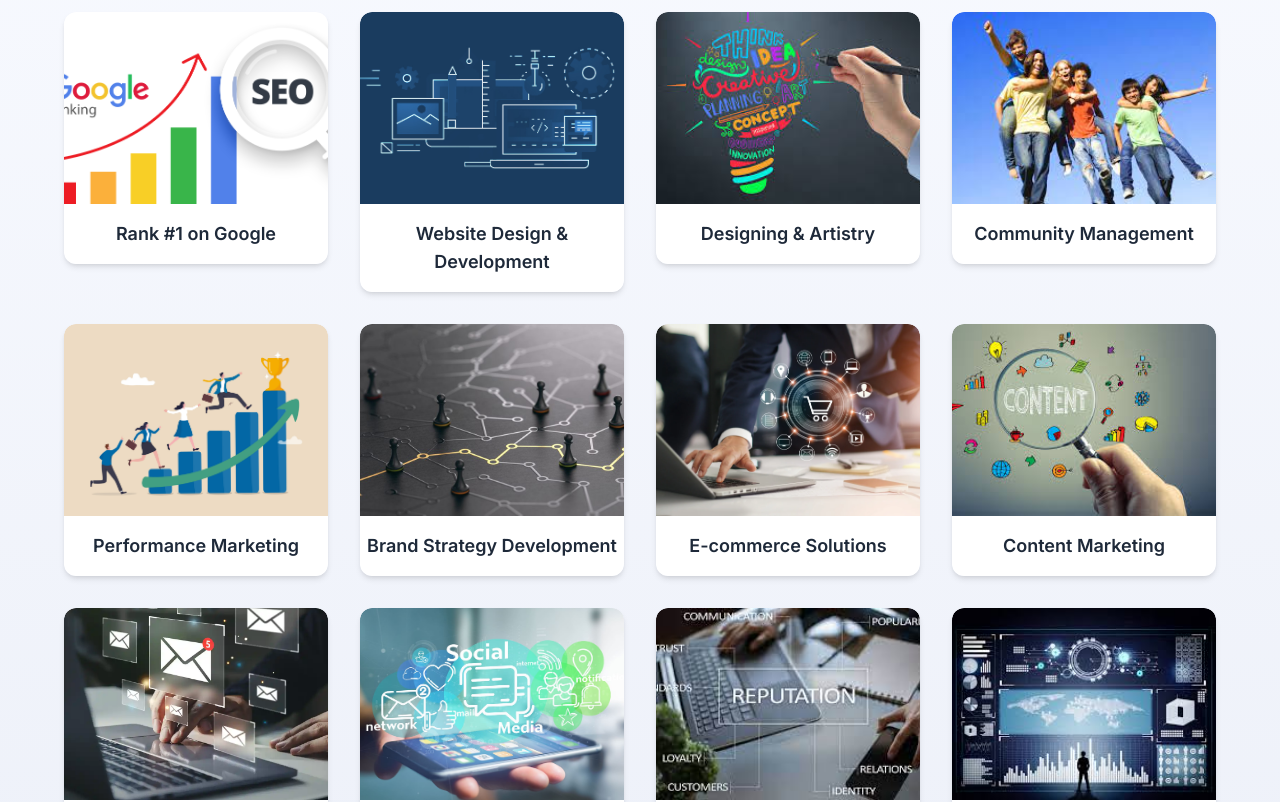
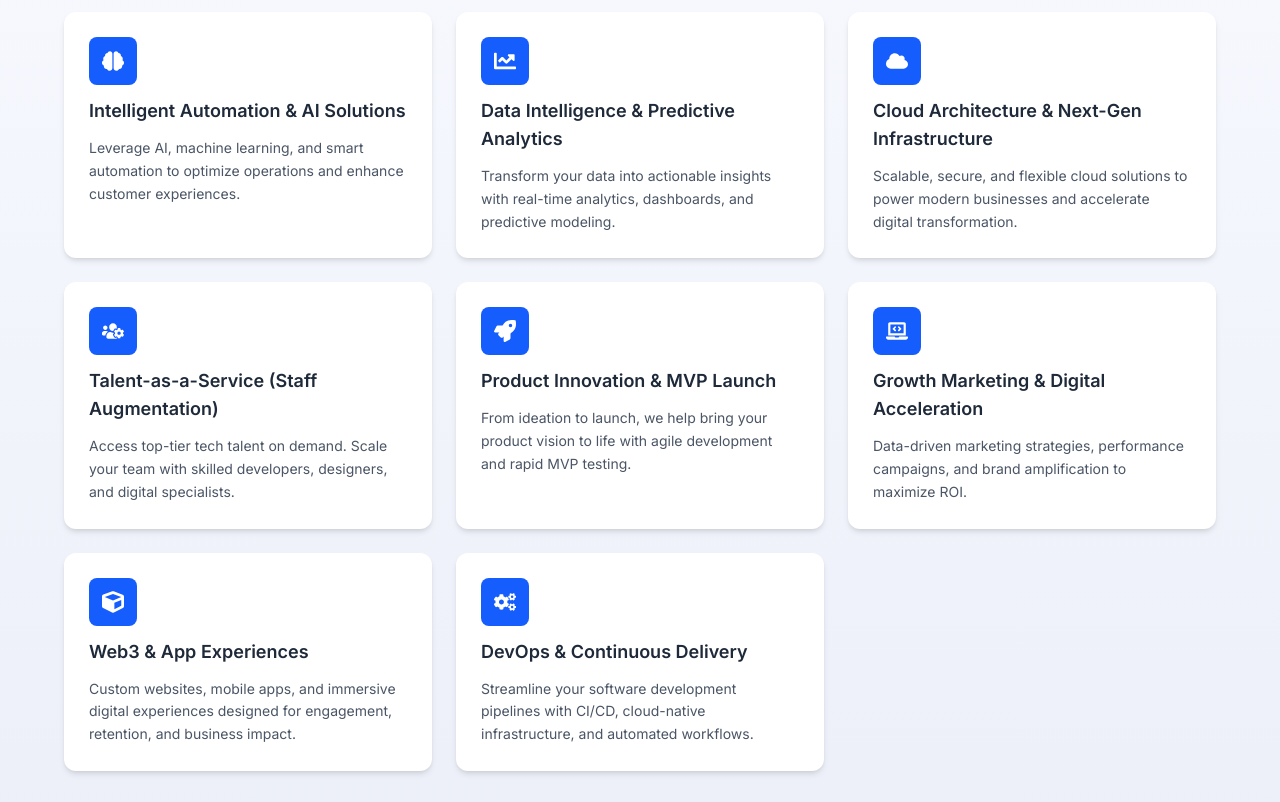
Before and after one commit to HassanJamalBhatti/NetrootsTech, a Next.js app: page /Solutions in a window 1280 px wide. Shown: the part 300-1102 px from the top of the page. Built offline with nearby package versions, Linux system fonts and the light colour scheme.

Commit message:
after change

```diff
--- a/src/app/Solutions/[slug]/page.tsx
+++ b/src/app/Solutions/[slug]/page.tsx
@@ -3,110 +3,86 @@
 import { useParams } from "next/navigation";
 import Navbar from "../../components/Navbar";
 import Footer from "../../components/Footer";
-import Image from "next/image";
 import Link from "next/link";
+import type { ReactElement } from "react";
+import {
+  FaBrain,
+  FaChartLine,
+  FaCloud,
+  FaUsersCog,
+  FaRocket,
+  FaLaptopCode,
+  FaCube,
+  FaCogs
+} from "react-icons/fa";
 
 interface ServiceType {
   title: string;
-  image: string;
   description: string;
+  icon: ReactElement;
+  link: string;
 }
 
 export default function ServiceDetail() {
   const params = useParams();
-  const slug = Array.isArray(params.slug) ? params.slug[0] : params.slug; // ✅ Ensure slug is string
+  const slug = Array.isArray(params.slug) ? params.slug[0] : params.slug;
 
-  // Service data mapping
   const serviceData: Record<string, ServiceType> = {
-    "google-rank": {
-      title: "Rank #1 on Google",
-      image: "/selution/google-rank.jpg",
+    "ai-automation": {
+      title: "Intelligent Automation & AI Solutions",
       description:
-        "Boost your website visibility and rank at the top of Google search results with our SEO experts.",
+        "Leverage AI, machine learning, and smart automation to optimize operations and enhance customer experiences.",
+      icon: <FaBrain size={28} />,
+      link: "/Solutions/ai-automation",
     },
-    "web-development": {
-      title: "Website Design & Development",
-      image: "/selution/web-dev.jpg",
+    "data-intelligence": {
+      title: "Data Intelligence & Predictive Analytics",
       description:
-        "We craft modern, responsive, and high-performing websites that deliver results.",
+        "Transform your data into actionable insights with real-time analytics, dashboards, and predictive modeling.",
+      icon: <FaChartLine size={28} />,
+      link: "/Solutions/data-intelligence",
     },
-    design: {
-      title: "Designing & Artistry",
-      image: "/selution/design.jpg",
+    "cloud-architecture": {
+      title: "Cloud Architecture & Next-Gen Infrastructure",
       description:
-        "We bring creativity to life through modern design and brand artistry that stands out.",
+        "Scalable, secure, and flexible cloud solutions to power modern businesses and accelerate digital transformation.",
+      icon: <FaCloud size={28} />,
+      link: "/Solutions/cloud-architecture",
     },
-    community: {
-      title: "Community Management",
-      image: "/selution/community.jpg",
+    "staff-augmentation": {
+      title: "Talent-as-a-Service (Staff Augmentation)",
       description:
-        "Engage your audience effectively with our professional community management services.",
+        "Access top-tier tech talent on demand. Scale your team with skilled developers, designers, and digital specialists.",
+      icon: <FaUsersCog size={28} />,
+      link: "/Solutions/staff-augmentation",
     },
-    performance: {
-      title: "Performance Marketing",
-      image: "/selution/performance.jpg",
+    "mvp-launch": {
+      title: "Product Innovation & MVP Launch",
       description:
-        "Drive measurable ROI with our data-driven performance marketing strategies.",
+        "From ideation to launch, we help bring your product vision to life with agile development and rapid MVP testing.",
+      icon: <FaRocket size={28} />,
+      link: "/Solutions/mvp-launch",
     },
-    strategy: {
-      title: "Brand Strategy Development",
-      image: "/selution/strategy.jpg",
+    "growth-marketing": {
+      title: "Growth Marketing & Digital Acceleration",
       description:
-        "We create brand strategies that define, differentiate, and grow your business.",
+        "Data-driven marketing strategies, performance campaigns, and brand amplification to maximize ROI.",
+      icon: <FaLaptopCode size={28} />,
+      link: "/Solutions/growth-marketing",
     },
-    ecommerce: {
-      title: "E-commerce Solutions",
-      image: "/selution/ecommerce.jpg",
+    "web3-apps": {
+      title: "Web3 & App Experiences",
       description:
-        "Sell smarter with our optimized e-commerce solutions designed to increase conversions.",
+        "Custom websites, mobile apps, and immersive digital experiences designed for engagement, retention, and business impact.",
+      icon: <FaCube size={28} />,
+      link: "/Solutions/web3-apps",
     },
-    "content-marketing": {
-      title: "Content Marketing",
-      image: "/selution/content.jpg",
+    "devops-cd": {
+      title: "DevOps & Continuous Delivery",
       description:
-        "Engage your audience with strategic, valuable, and SEO-friendly content marketing.",
-    },
-    "email-marketing": {
-      title: "Email Marketing",
-      image: "/selution/email.jpg",
-      description:
-        "Nurture leads and grow your business with effective email marketing campaigns.",
-    },
-    "social-media": {
-      title: "Social Media Management",
-      image: "/selution/social.jpg",
-      description:
-        "Build your brand presence and engage customers through tailored social media strategies.",
-    },
-    reputation: {
-      title: "Reputation Management",
-      image: "/selution/reputation.jpg",
-      description:
-        "Protect and enhance your online image with our expert reputation management services.",
-    },
-    analytics: {
-      title: "Analytics & Reporting",
-      image: "/selution/analytics.jpg",
-      description:
-        "Gain actionable insights from detailed analytics and performance reports.",
-    },
-    "lead-generation": {
-      title: "Lead Generation",
-      image: "/selution/lead.jpg",
-      description:
-        "Generate high-quality leads that convert through our proven lead generation systems.",
-    },
-    "content-creation": {
-      title: "Content Creation",
-      image: "/selution/content2.jpg",
-      description:
-        "From visuals to videos, we create engaging content that connects with your audience.",
-    },
-    consultancy: {
-      title: "Brand Consultancy",
-      image: "/selution/consultancy.jpg",
-      description:
-        "We provide expert consultancy to refine your brand strategy and digital growth plans.",
+        "Streamline your software development pipelines with CI/CD, cloud-native infrastructure, and automated workflows.",
+      icon: <FaCogs size={28} />,
+      link: "/Solutions/devops-cd",
     },
   };
 
@@ -129,15 +105,20 @@ export default function ServiceDetail() {
 
       <main className="mt-20 px-6 md:px-16 py-12 bg-gradient-to-b from-[#f8faff] to-[#e7ebf5] min-h-screen">
         <div className="max-w-4xl mx-auto text-center">
+          {/* Service Icon */}
+          <div className="flex items-center justify-center mb-6">
+            <div className="p-4 bg-blue-600 text-white rounded-full inline-flex">
+              {service.icon}
+            </div>
+          </div>
+
+          {/* Title & Description */}
           <h1 className="text-4xl md:text-5xl font-extrabold text-gray-800 mb-6">
             {service.title}
           </h1>
-
-          <div className="relative w-full h-64 md:h-96 mb-8 rounded-xl overflow-hidden shadow-lg">
-            <Image src={service.image} alt={service.title} fill className="object-cover" />
-          </div>
-
-          <p className="text-gray-700 text-lg leading-relaxed mb-8">{service.description}</p>
+          <p className="text-gray-700 text-lg leading-relaxed mb-12">
+            {service.description}
+          </p>
         </div>
 
         {/* Pricing Plans Section */}
@@ -150,7 +131,7 @@ export default function ServiceDetail() {
             {["Package 1", "Package 2", "Package 3"].map((pkg, idx) => (
               <div
                 key={idx}
-                className="bg-white rounded-xl shadow-lg p-8 border border-gray-200 hover:shadow-2xl transition-all"
+                className="bg-white rounded-xl shadow-lg p-8 border border-gray-200 hover:shadow-2xl transition-all duration-300"
               >
                 <h3 className="text-2xl font-semibold mb-4">{pkg}</h3>
                 <p className="text-gray-500 mb-2 font-medium">
--- a/src/app/Solutions/page.tsx
+++ b/src/app/Solutions/page.tsx
@@ -3,70 +3,104 @@
 import Navbar from "../components/Navbar";
 import Footer from "../components/Footer";
 import ContactUs from "../components/ContactUs";
+import Image from "next/image";
 import Link from "next/link";
 import { useEffect, useState } from "react";
-import Image from "next/image";
+import {
+  FaBrain,
+  FaChartLine,
+  FaCloud,
+  FaUsersCog,
+  FaRocket,
+  FaLaptopCode,
+  FaCube,
+  FaCogs
+} from "react-icons/fa";
+import type { ReactElement } from "react";
 
-interface ServiceCardProps {
+interface Service {
+  id: number;
   title: string;
-  image: string;
-  alt: string;
-  delay?: number;
+  description: string;
+  icon: ReactElement;
   link: string;
 }
 
-const ServiceCard: React.FC<ServiceCardProps> = ({ title, image, alt, delay = 0, link }) => (
-  <Link href={link}>
-    <div
-      className={`relative overflow-hidden rounded-xl shadow-md transition-transform duration-500 cursor-pointer group hover:shadow-2xl hover:scale-[1.05]`}
-      style={{ transitionDelay: `${delay * 100}ms` }}
-    >
-      <div className="relative h-48 w-full">
-        <Image
-          src={image}
-          alt={alt}
-          fill
-          className="object-cover rounded-t-xl transition-transform duration-500 group-hover:scale-110"
-        />
-      </div>
-      <div className="absolute inset-0 bg-gradient-to-t from-black via-black/70 to-transparent opacity-0 group-hover:opacity-100 translate-y-10 group-hover:translate-y-0 transition-all duration-500 ease-out flex items-end justify-center">
-        <h3 className="text-lg font-semibold text-white mb-4 opacity-0 group-hover:opacity-100 transition-opacity duration-500 text-center px-2 drop-shadow-lg">
-          {title}
-        </h3>
-      </div>
-      <div className="bg-white py-4 text-center rounded-b-xl">
-        <h3 className="text-lg font-semibold text-gray-800">{title}</h3>
-      </div>
-    </div>
-  </Link>
-);
+const services: Service[] = [
+  {
+    id: 1,
+    title: "Intelligent Automation & AI Solutions",
+    description:
+      "Leverage AI, machine learning, and smart automation to optimize operations and enhance customer experiences.",
+    icon: <FaBrain size={22} />,
+    link: "/Solutions/ai-automation",
+  },
+  {
+    id: 2,
+    title: "Data Intelligence & Predictive Analytics",
+    description:
+      "Transform your data into actionable insights with real-time analytics, dashboards, and predictive modeling.",
+    icon: <FaChartLine size={22} />,
+    link: "/Solutions/data-intelligence",
+  },
+  {
+    id: 3,
+    title: "Cloud Architecture & Next-Gen Infrastructure",
+    description:
+      "Scalable, secure, and flexible cloud solutions to power modern businesses and accelerate digital transformation.",
+    icon: <FaCloud size={22} />,
+    link: "/Solutions/cloud-architecture",
+  },
+  {
+    id: 4,
+    title: "Talent-as-a-Service (Staff Augmentation)",
+    description:
+      "Access top-tier tech talent on demand. Scale your team with skilled developers, designers, and digital specialists.",
+    icon: <FaUsersCog size={22} />,
+    link: "/Solutions/staff-augmentation",
+  },
+  {
+    id: 5,
+    title: "Product Innovation & MVP Launch",
+    description:
+      "From ideation to launch, we help bring your product vision to life with agile development and rapid MVP testing.",
+    icon: <FaRocket size={22} />,
+    link: "/Solutions/mvp-launch",
+  },
+  {
+    id: 6,
+    title: "Growth Marketing & Digital Acceleration",
+    description:
+      "Data-driven marketing strategies, performance campaigns, and brand amplification to maximize ROI.",
+    icon: <FaLaptopCode size={22} />,
+    link: "/Solutions/growth-marketing",
+  },
+  {
+    id: 7,
+    title: "Web3 & App Experiences",
+    description:
+      "Custom websites, mobile apps, and immersive digital experiences designed for engagement, retention, and business impact.",
+    icon: <FaCube size={22} />,
+    link: "/Solutions/web3-apps",
+  },
+  {
+    id: 8,
+    title: "DevOps & Continuous Delivery",
+    description:
+      "Streamline your software development pipelines with CI/CD, cloud-native infrastructure, and automated workflows.",
+    icon: <FaCogs size={22} />,
+    link: "/Solutions/devops-cd",
+  },
+];
 
-export default function Services() {
+export default function ServicesPage() {
   const [loadingPage, setLoadingPage] = useState(true);
+  const [hoveredId, setHoveredId] = useState<number | null>(null);
 
-  // Simulate page loading
   useEffect(() => {
-    const timer = setTimeout(() => setLoadingPage(false), 2000);
+    const timer = setTimeout(() => setLoadingPage(false), 1500);
     return () => clearTimeout(timer);
   }, []);
-
-  const services = [
-    { title: "Rank #1 on Google", image: "/selution/google-rank.jpg", link: "/Solutions/google-rank" },
-    { title: "Website Design & Development", image: "/selution/web-dev.jpg", link: "/Solutions/web-development" },
-    { title: "Designing & Artistry", image: "/selution/design.jpg", link: "/Solutions/design" },
-    { title: "Community Management", image: "/selution/community.jpg", link: "/Solutions/community" },
-    { title: "Performance Marketing", image: "/selution/performance.jpg", link: "/Solutions/performance" },
-    { title: "Brand Strategy Development", image: "/selution/strategy.jpg", link: "/Solutions/strategy" },
-    { title: "E-commerce Solutions", image: "/selution/ecommerce.jpg", link: "/Solutions/ecommerce" },
-    { title: "Content Marketing", image: "/selution/content.jpg", link: "/Solutions/content-marketing" },
-    { title: "Email Marketing", image: "/selution/email.jpg", link: "/Solutions/email-marketing" },
-    { title: "Social Media Management", image: "/selution/social.jpg", link: "/Solutions/social-media" },
-    { title: "Reputation Management", image: "/selution/reputation.jpg", link: "/Solutions/reputation" },
-    { title: "Analytics & Reporting", image: "/selution/analytics.jpg", link: "/Solutions/analytics" },
-    { title: "Lead Generation", image: "/selution/lead.jpg", link: "/Solutions/lead-generation" },
-    { title: "Content Creation", image: "/selution/content2.jpg", link: "/Solutions/content-creation" },
-    { title: "Brand Consultancy", image: "/selution/consultancy.jpg", link: "/Solutions/consultancy" },
-  ];
 
   if (loadingPage) {
     return (
@@ -104,7 +138,9 @@ export default function Services() {
   return (
     <div>
       <Navbar />
+
       <main className="min-h-screen py-12 px-6 mt-20 md:px-16 bg-gradient-to-b from-[#f8faff] to-[#e7ebf5]">
+
         {/* Header */}
         <section className="text-center mb-16 animate-fadeIn">
           <h1 className="text-4xl md:text-5xl font-extrabold mb-4 text-gray-800">
@@ -116,21 +152,42 @@ export default function Services() {
         </section>
 
         {/* Services Grid */}
-        <section className="mb-20 grid grid-cols-1 sm:grid-cols-2 md:grid-cols-3 xl:grid-cols-4 gap-8">
-          {services.map((service, index) => (
-            <ServiceCard
-              key={index}
-              title={service.title}
-              image={service.image}
-              alt={service.title}
-              delay={index * 0.5}
-              link={service.link}
-            />
-          ))}
+        <section className="mb-20 grid grid-cols-1 sm:grid-cols-2 lg:grid-cols-3 gap-6 max-w-7xl mx-auto">
+          {services.map(({ id, title, description, icon, link }) => {
+            const isActive = hoveredId === id;
+            return (
+              <Link
+                key={id}
+                href={link}
+                onMouseEnter={() => setHoveredId(id)}
+                onMouseLeave={() => setHoveredId(null)}
+                className={`flex flex-col gap-3 bg-white rounded-xl p-6 shadow-md transition-all duration-300 cursor-pointer
+                  ${isActive
+                    ? "border border-blue-600 border-b-4 border-b-blue-800 shadow-lg scale-105"
+                    : "border border-transparent hover:shadow-lg hover:scale-105"
+                  }`}
+              >
+                <div className={`rounded-lg p-3 w-12 h-12 flex items-center justify-center transition-all duration-300
+                  ${isActive ? "bg-blue-700 text-white" : "bg-blue-600 text-white"}`}
+                >
+                  {icon}
+                </div>
+
+                <h3 className={`font-semibold text-lg transition-all duration-300
+                  ${isActive ? "text-blue-700" : "text-gray-800"}`}>
+                  {title}
+                </h3>
+
+                <p className="text-gray-600 text-sm leading-relaxed">
+                  {description}
+                </p>
+              </Link>
+            );
+          })}
         </section>
 
         {/* Why Choose Us Section */}
-        <section className="mt-20 flex flex-col lg:flex-row items-center gap-10 animate-fadeInSlow">
+        <section className="mt-20 flex flex-col lg:flex-row items-center gap-10 animate-fadeInSlow max-w-7xl mx-auto">
           <div className="lg:w-1/2">
             <h2 className="text-3xl md:text-4xl font-extrabold mb-4 text-gray-800 border-l-4 border-gray-800 pl-4">
               Why choose services from Netroots Technologies?
@@ -140,7 +197,7 @@ export default function Services() {
               Our experienced professionals deliver measurable impact, ensuring your brand thrives
               in the fast-paced digital landscape.
             </p>
-            <button className="bg-gray-800 text-white px-8 py-3 rounded-md font-medium hover:bg-gray-800 transition-all shadow-md hover:shadow-lg">
+            <button className="bg-gray-800 text-white px-8 py-3 rounded-md font-medium hover:bg-gray-700 transition-all shadow-md hover:shadow-lg">
               Get Started
             </button>
           </div>
--- a/src/app/components/Solution.tsx
+++ b/src/app/components/Solution.tsx
@@ -1,24 +1,31 @@
 "use client";
 
 import React, { useState } from "react";
+import { useRouter } from "next/navigation";
 import {
   FaBrain,
   FaChartLine,
   FaCloud,
-  FaUsersCog,
-  FaRocket,
-  FaLaptopCode,
-  FaCube,
-  FaCogs
 } from "react-icons/fa";
 
-const services = [
+// Define service type
+interface ServiceItem {
+  id: number;
+  title: string;
+  description: string;
+  icon: React.ReactElement; // ✅ Fixed type
+  link: string;
+}
+
+// Service data
+const services: ServiceItem[] = [
   {
     id: 1,
     title: "Intelligent Automation & AI Solutions",
     description:
       "Leverage AI, machine learning, and smart automation to optimize operations and enhance customer experiences.",
     icon: <FaBrain size={22} />,
+    link: "/Solutions/ai-automation",
   },
   {
     id: 2,
@@ -26,6 +33,7 @@ const services = [
     description:
       "Transform your data into actionable insights with real-time analytics, dashboards, and predictive modeling.",
     icon: <FaChartLine size={22} />,
+    link: "/Solutions/data-intelligence",
   },
   {
     id: 3,
@@ -33,46 +41,18 @@ const services = [
     description:
       "Scalable, secure, and flexible cloud solutions to power modern businesses and accelerate digital transformation.",
     icon: <FaCloud size={22} />,
+    link: "/Solutions/cloud-architecture",
   },
-  {
-    id: 4,
-    title: "Talent-as-a-Service (Staff Augmentation)",
-    description:
-      "Access top-tier tech talent on demand. Scale your team with skilled developers, designers, and digital specialists.",
-    icon: <FaUsersCog size={22} />,
-  },
-  {
-    id: 5,
-    title: "Product Innovation & MVP Launch",
-    description:
-      "From ideation to launch, we help bring your product vision to life with agile development and rapid MVP testing.",
-    icon: <FaRocket size={22} />,
-  },
-  {
-    id: 6,
-    title: "Growth Marketing & Digital Acceleration",
-    description:
-      "Data-driven marketing strategies, performance campaigns, and brand amplification to maximize ROI.",
-    icon: <FaLaptopCode size={22} />,
-  },
-  {
-    id: 7,
-    title: "Web3 & App Experiences",
-    description:
-      "Custom websites, mobile apps, and immersive digital experiences designed for engagement, retention, and business impact.",
-    icon: <FaCube size={22} />,
-  },
-  {
-    id: 8,
-    title: "DevOps & Continuous Delivery",
-    description:
-      "Streamline your software development pipelines with CI/CD, cloud-native infrastructure, and automated workflows.",
-    icon: <FaCogs size={22} />,
-  },
+
 ];
 
 export default function Services() {
   const [hoveredId, setHoveredId] = useState<number | null>(null);
+  const router = useRouter();
+
+  const handleClick = (link: string) => {
+    router.push(link);
+  };
 
   return (
     <section className="max-w-7xl mx-auto px-6 py-14">
@@ -89,17 +69,16 @@ export default function Services() {
         </div>
 
         <button
-          onClick={() => window.location.replace("/Solutions")}
+          onClick={() => router.push("/Solutions")}
           className="bg-blue-600 text-white px-5 py-2 rounded-full text-sm hover:bg-blue-700 transition mx-auto sm:mx-0"
         >
           View All Services
         </button>
-
       </div>
 
       {/* Services Grid */}
       <div className="grid grid-cols-1 sm:grid-cols-2 lg:grid-cols-3 gap-6">
-        {services.map(({ id, title, description, icon }) => {
+        {services.map(({ id, title, description, icon, link }) => {
           const isActive = hoveredId === id;
 
           return (
@@ -107,11 +86,11 @@ export default function Services() {
               key={id}
               onMouseEnter={() => setHoveredId(id)}
               onMouseLeave={() => setHoveredId(null)}
-              className={`flex flex-col gap-3 bg-white rounded-xl p-6 shadow-md transition-all duration-300
-                ${
-                  isActive
-                    ? "border border-blue-600 border-b-4 border-b-blue-800 shadow-lg scale-105"
-                    : "border border-transparent hover:shadow-lg hover:scale-105"
+              onClick={() => handleClick(link)}
+              className={`flex flex-col gap-3 bg-white rounded-xl p-6 shadow-md transition-all duration-300 cursor-pointer
+                ${isActive
+                  ? "border border-blue-600 border-b-4 border-b-blue-800 shadow-lg scale-105"
+                  : "border border-transparent hover:shadow-lg hover:scale-105"
                 }`}
             >
               {/* Icon */}
```
